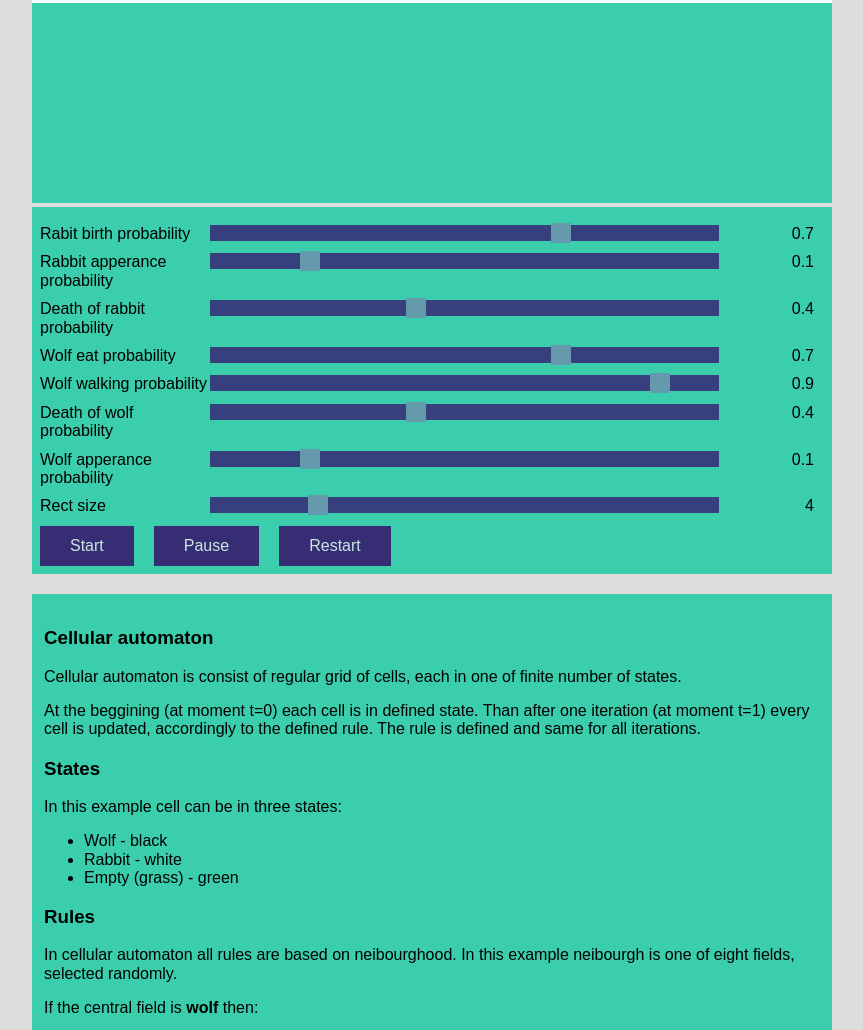
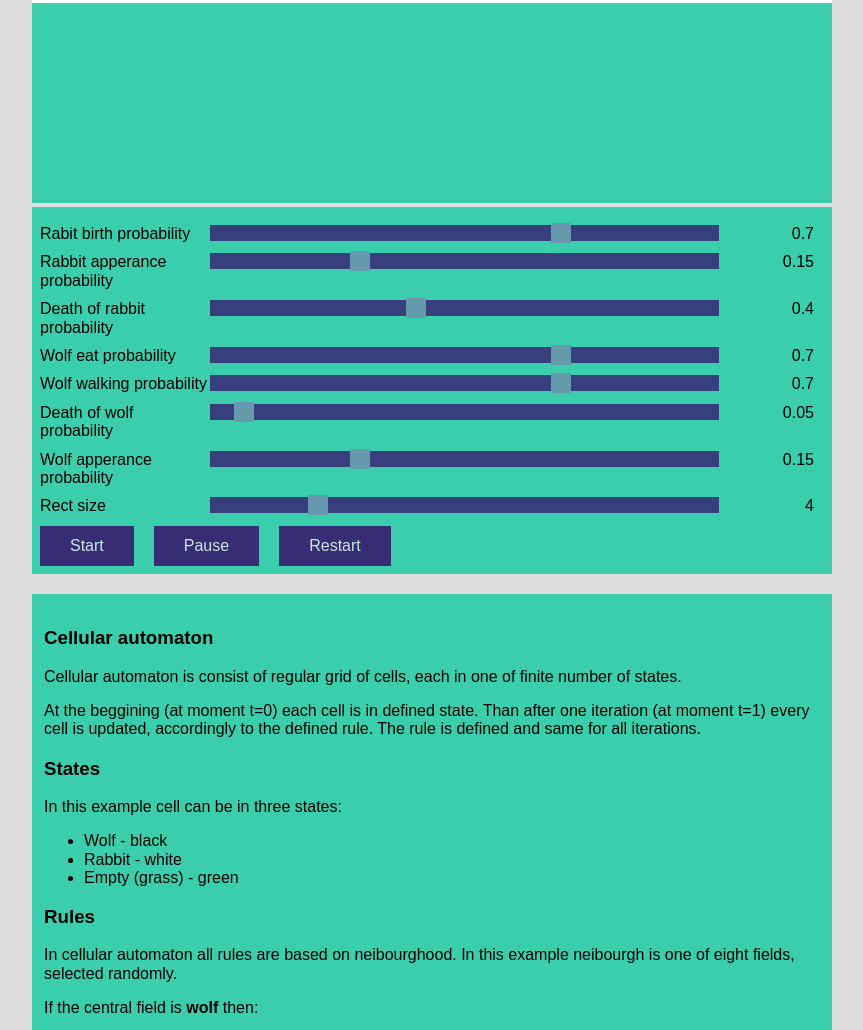
Before and after one commit to Ubax/ubax.github.io, a plain HTML site: page wolvesRabbits/index.html in a window 1280 px wide. Shown: the part 845-1875 px from the top of the page, without its empty margins (208-1071 px from the left). Drawn offline with nearby package versions, Linux system fonts and the light colour scheme.

```diff
--- a/wolvesRabbits/index.html
+++ b/wolvesRabbits/index.html
@@ -44,7 +44,7 @@
             min="0.01"
             max="0.5"
             step="0.01"
-            value="0.1"
+            value="0.15"
             class="slider"
             id="rabbitApperance"
           />
@@ -75,7 +75,7 @@
             min="0.01"
             max="1"
             step="0.01"
-            value="0.9"
+            value="0.7"
             class="slider"
             id="wolfWalk"
           />
@@ -83,7 +83,7 @@
         </div>
         <div class="input" id="wolfDeath">
             <div class="label">Death of wolf probability</div>
-            <input type="range" min="0" max="1" step="0.01" value="0.4" class="slider" id="wolfDeath" />
+            <input type="range" min="0" max="1" step="0.01" value="0.05" class="slider" id="wolfDeath" />
             <div class="value"></div>
         </div>
         <div class="input" id="wolfApperance">
@@ -93,7 +93,7 @@
             min="0.01"
             max="0.5"
             step="0.01"
-            value="0.1"
+            value="0.15"
             class="slider"
             id="wolfApperance"
           />
```
